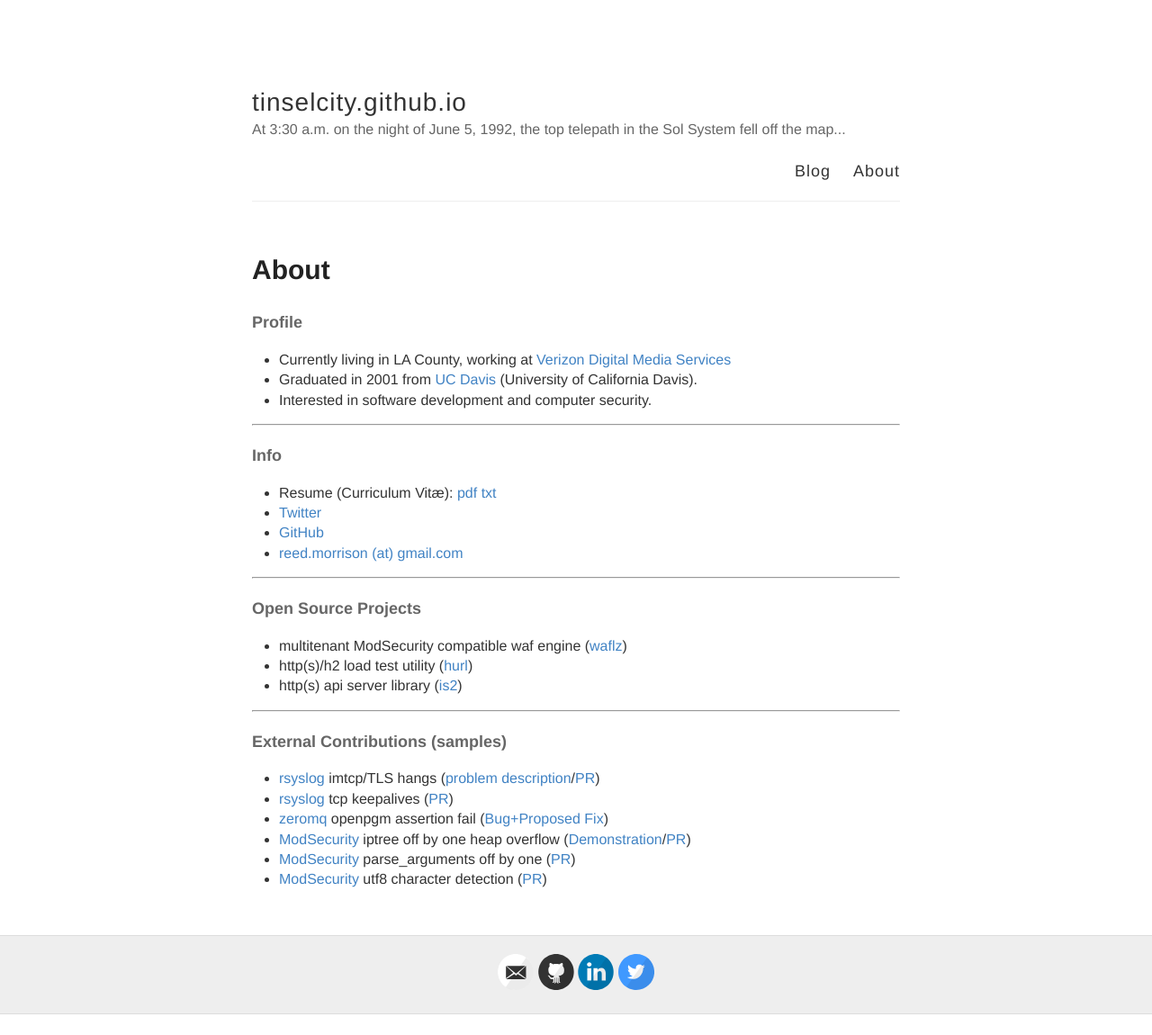
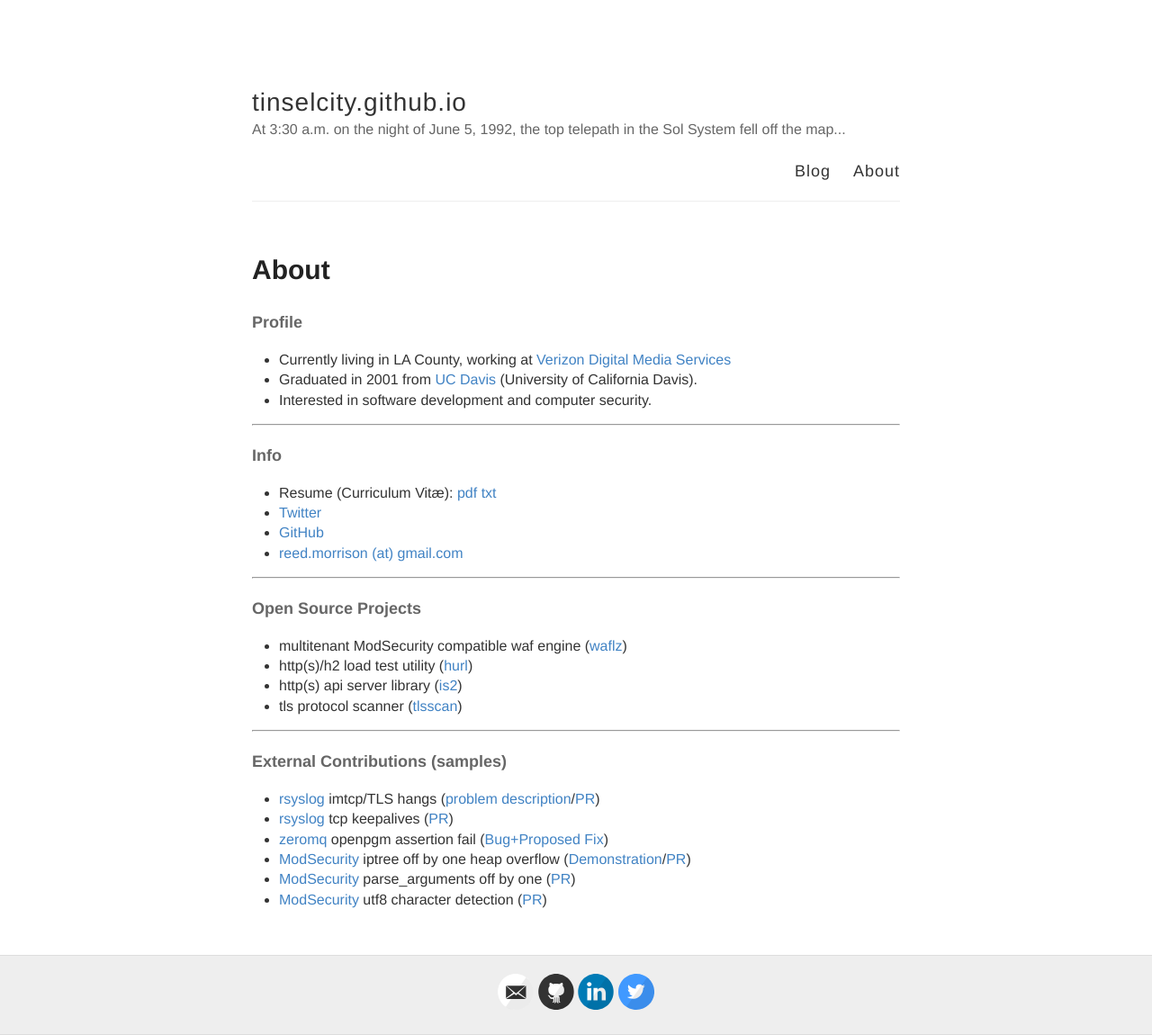
Before and after one commit to tinselcity/tinselcity.github.io, a Jekyll site: the page built from about.md, in a window 1280 px wide. Shown: the whole page at 90% size. Built offline with Jekyll 4.4.1, drawn with Linux system fonts in a browser that asks for light colours; before the commit the page ends 1127 px from its top, so only the background shows below that.

Commit message:
adding tlsscan to projects.

```diff
--- a/about.md
+++ b/about.md
@@ -26,6 +26,7 @@ permalink: /about/
 - multitenant ModSecurity compatible waf engine ([waflz](https://github.com/VerizonDigital/waflz))
 - http(s)/h2 load test utility ([hurl](https://github.com/VerizonDigital/hurl))
 - http(s) api server library ([is2](https://github.com/VerizonDigital/is2))
+- tls protocol scanner ([tlsscan](https://github.com/VerizonDigital/tlsscan))
 
 ---
 
```
